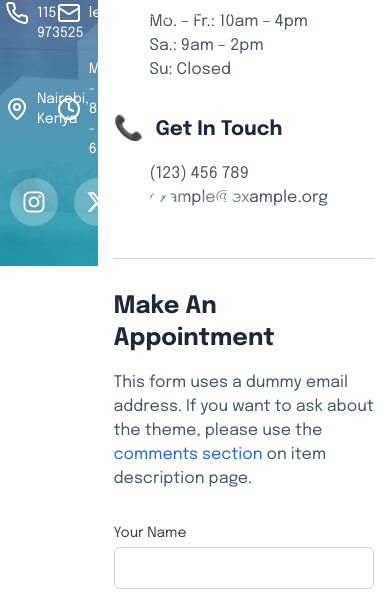
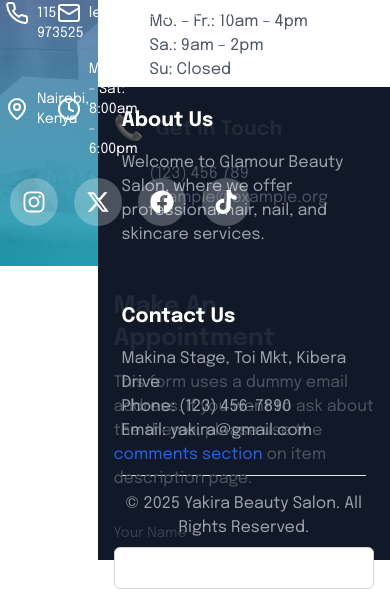
Before and after one commit to kwambiee/beauty-salon, a Next.js app: page /contact in a window 390 px wide. Shown: the part 578-1188 px from the top of the page. Built offline with nearby package versions, Linux system fonts and the light colour scheme.

Commit message:
refactor layout and styles for improved responsiveness and consistency

```diff
--- a/src/app/globals.css
+++ b/src/app/globals.css
@@ -3,11 +3,15 @@
 @tailwind utilities;
 
 :root {
-  --font-epilogue: 'Epilogue', sans-serif;
+  --font-epilogue: "Epilogue", sans-serif;
+}
+html {
+  height: 100%;
 }
 
 body {
   font-family: var(--font-epilogue);
+  height: 100%;
 }
 
 @layer base {
--- a/src/app/layout.tsx
+++ b/src/app/layout.tsx
@@ -1,5 +1,5 @@
 import type { Metadata } from "next";
-import { Geist, Geist_Mono, Epilogue } from "next/font/google";
+import { Epilogue } from "next/font/google";
 import "./globals.css";
 import Footer from "@/components/ui/footer";
 import NavBar from "@/components/ui/navbar";
@@ -33,13 +33,15 @@ export default function RootLayout({
   return (
     <html lang="en">
       <body className={`${epilogue.variable} antialiased`}>
-        <div className="flex relative ">
+        <div className="flex relative min-h-screen h-full ">
           <aside className="w-1/4">
             <NavBar />
           </aside>
-          <div className="w-3/4">
-            <main>{children}</main>
-            <Footer />
+          <div className="w-3/4 h-full">
+            <main className="h-3/4">{children}</main>
+            <div className="h-1/4">
+              <Footer />
+            </div>
           </div>
         </div>
       </body>
--- a/src/app/page.tsx
+++ b/src/app/page.tsx
@@ -1,13 +1,10 @@
 "use client";
-import React, { useState } from "react";
+import React from "react";
 import HeroSlider from "@/components/ui/swipe";
 import Services from "@/components/ui/services";
 import Testimonials from "@/components/ui/testimonials";
-import Footer from "@/components/ui/footer";
 
 const Home = () => {
-  const [open, setOpen] = useState(false);
-
   return (
     <div className="bg-[#fff] h-full w-full">
       {/* slide section */}
--- a/src/app/services/[serviceID]/page.tsx
+++ b/src/app/services/[serviceID]/page.tsx
@@ -1,7 +1,6 @@
 "use client";
 import React, { useState, useEffect } from "react";
 import { useRouter } from "next/navigation";
-import Footer from "@/components/ui/footer";
 
 type Service = {
   id: number;
@@ -75,6 +74,8 @@ export default function ServicePage({
   const router = useRouter();
   const [serviceID, setServiceID] = useState<string | null>(null);
   const [selectedService, setSelectedService] = useState<Service | null>(null);
+
+   console.log(serviceID);
 
   useEffect(() => {
     params.then((resolvedParams) => {
--- a/src/app/services/page.tsx
+++ b/src/app/services/page.tsx
@@ -1,4 +1,4 @@
-import Footer from "@/components/ui/footer";
+
 import Image from "next/image";
 import Link from "next/link";
 
--- a/src/components/ui/footer.tsx
+++ b/src/components/ui/footer.tsx
@@ -1,8 +1,8 @@
 const Footer = () => {
-  let currentYear = new Date().getFullYear();
+  const currentYear = new Date().getFullYear();
   return (
-    <div className="w-full">
-      <footer className="bg-gray-900 text-white py-10 mt-8">
+    <div className=" w-full h-full">
+      <footer className="bg-gray-900 text-white py-5 mt-8">
         <div className="container mx-auto px-6 lg:px-20">
           <div className="grid grid-cols-1 md:grid-cols-2 gap-10">
             {/* About Section */}
--- a/src/components/ui/navbar.tsx
+++ b/src/components/ui/navbar.tsx
@@ -23,7 +23,7 @@ import MenuItems from "@/components/ui/menuitems";
 import { Search } from "lucide-react";
 import Link from "next/link";
 
-const navBar = () => {
+const NavBar = () => {
   const [open, setOpen] = useState(false);
   const [language, setLanguage] = useState("en");
   const [search, setSearch] = useState(false);
@@ -145,4 +145,4 @@ const navBar = () => {
   );
 };
 
-export default navBar;
+export default NavBar;
--- a/src/components/ui/search.tsx
+++ b/src/components/ui/search.tsx
@@ -1,7 +1,6 @@
 "use client";
 import { useState } from "react";
 import { Search } from "lucide-react";
-import { Button } from "@/components/ui/button";
 
 interface SearchComponentProps {
   search: boolean;
--- a/src/components/ui/swipe.tsx
+++ b/src/components/ui/swipe.tsx
@@ -1,7 +1,6 @@
 "use client";
-import { useState } from "react";
 import { Swiper, SwiperSlide } from "swiper/react";
-import { Navigation, Autoplay, Pagination } from "swiper/modules";
+import { Autoplay, Pagination } from "swiper/modules";
 import "swiper/css";
 import "swiper/css/navigation";
 import "swiper/css/pagination";
--- a/src/components/ui/testimonials.tsx
+++ b/src/components/ui/testimonials.tsx
@@ -21,7 +21,7 @@ const testimonials = [
       "https://preview.lsvr.sk/beautyspot/wp-content/uploads/sites/6/2019/05/client_02.jpg",
     testimonial:
       "A hidden gem! The team is so skilled, and the salon is super clean and welcoming.",
-  }
+  },
 ];
 
 const Testimonials = () => {
@@ -29,7 +29,9 @@ const Testimonials = () => {
     <section className="bg-[#f5f5f5] py-16">
       <div className="container mx-auto px-6">
         <div className="text-center mb-12">
-          <h2 className="text-3xl font-bold">Our Clients' Testimonials</h2>
+          <h2 className="text-3xl font-bold">
+            Our Clients &apos; Testimonials
+          </h2>
           <p className="text-gray-400 mt-2">
             What our customers are saying about us
           </p>
@@ -48,7 +50,7 @@ const Testimonials = () => {
                 className="rounded-full mb-4"
               />
               <p className="text-gray-500 italic">
-                "{testimonial.testimonial}"
+                &quot;{testimonial.testimonial}&quot;
               </p>
               <h4 className="text-lg font-semibold mt-4">{testimonial.name}</h4>
             </div>
```
